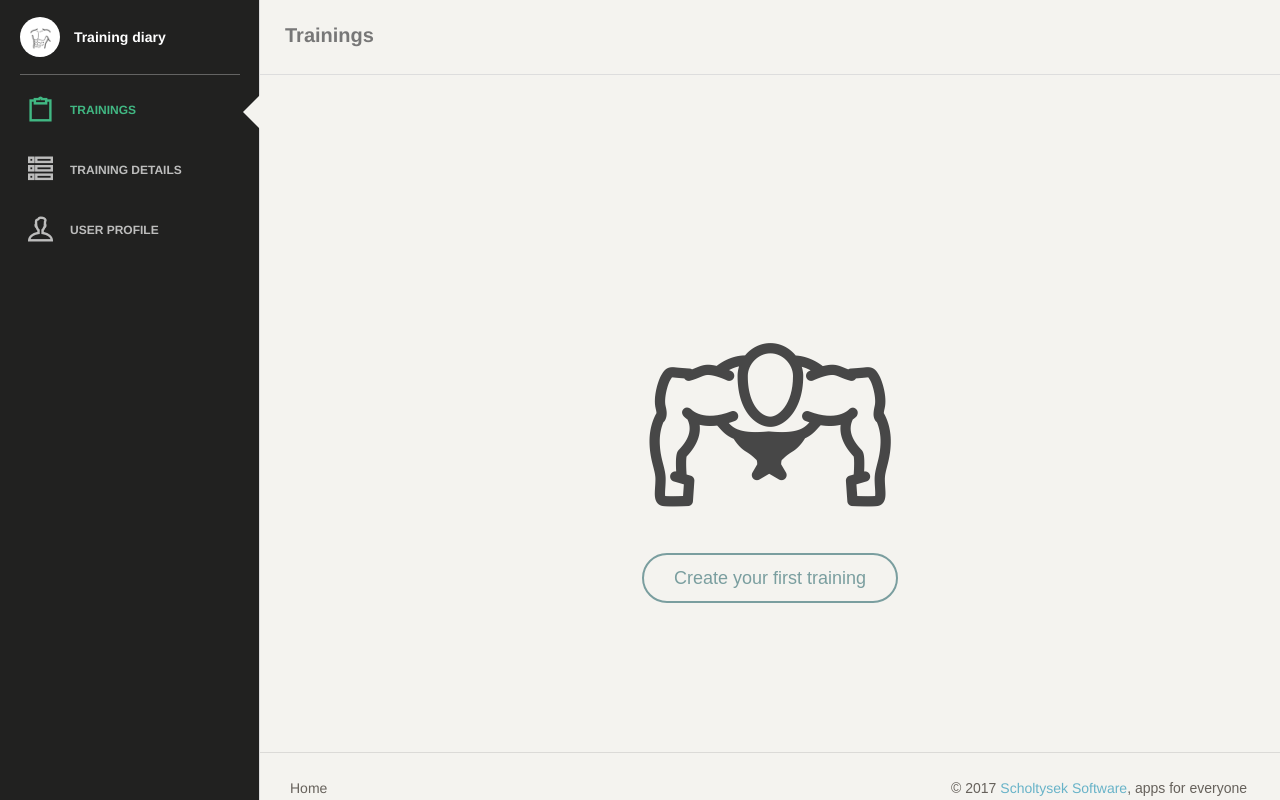
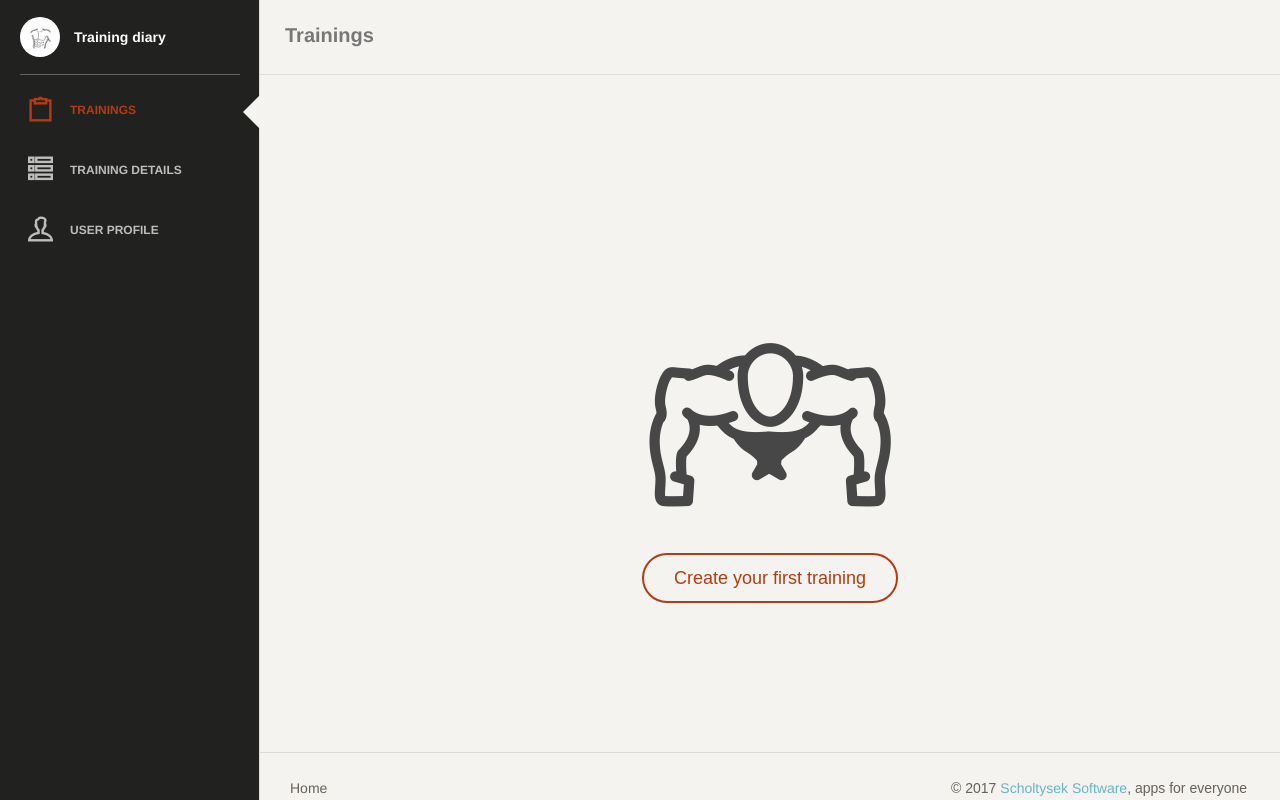
Before and after one commit to scholtysek-software/training-diary-vue, a Vue app: page /#/admin/overview in a window 1280 px wide. Built offline with nearby package versions, Linux system fonts and the light colour scheme; a web font is replaced by a local one.

Commit message:
Change primary colour to dark red

```diff
--- a/src/assets/sass/paper/_variables.scss
+++ b/src/assets/sass/paper/_variables.scss
@@ -38,7 +38,7 @@ $default-color: #66615B !default;
 $default-bg: #66615B !default;
 $default-states-color: #403D39 !default;
 
-$primary-color: #7A9E9F !default;
+$primary-color: #B33C12 !default;
 $primary-bg: #7A9E9F !default;
 $primary-states-color: #427C89 !default;
 
--- a/src/components/UIComponents/SidebarPlugin/SideBar.vue
+++ b/src/components/UIComponents/SidebarPlugin/SideBar.vue
@@ -1,5 +1,5 @@
 <template>
-  <div :class="sidebarClasses" :data-background-color="backgroundColor" :data-active-color="activeColor">
+  <div :class="sidebarClasses" :data-background-color="backgroundColor" :data-active-color="red">
     <!--
             Tip 1: you can change the color of the sidebar's background using: data-background-color="white | black | darkblue"
             Tip 2: you can change the color of the active button using the data-active-color="primary | info | success | warning | danger"
```
